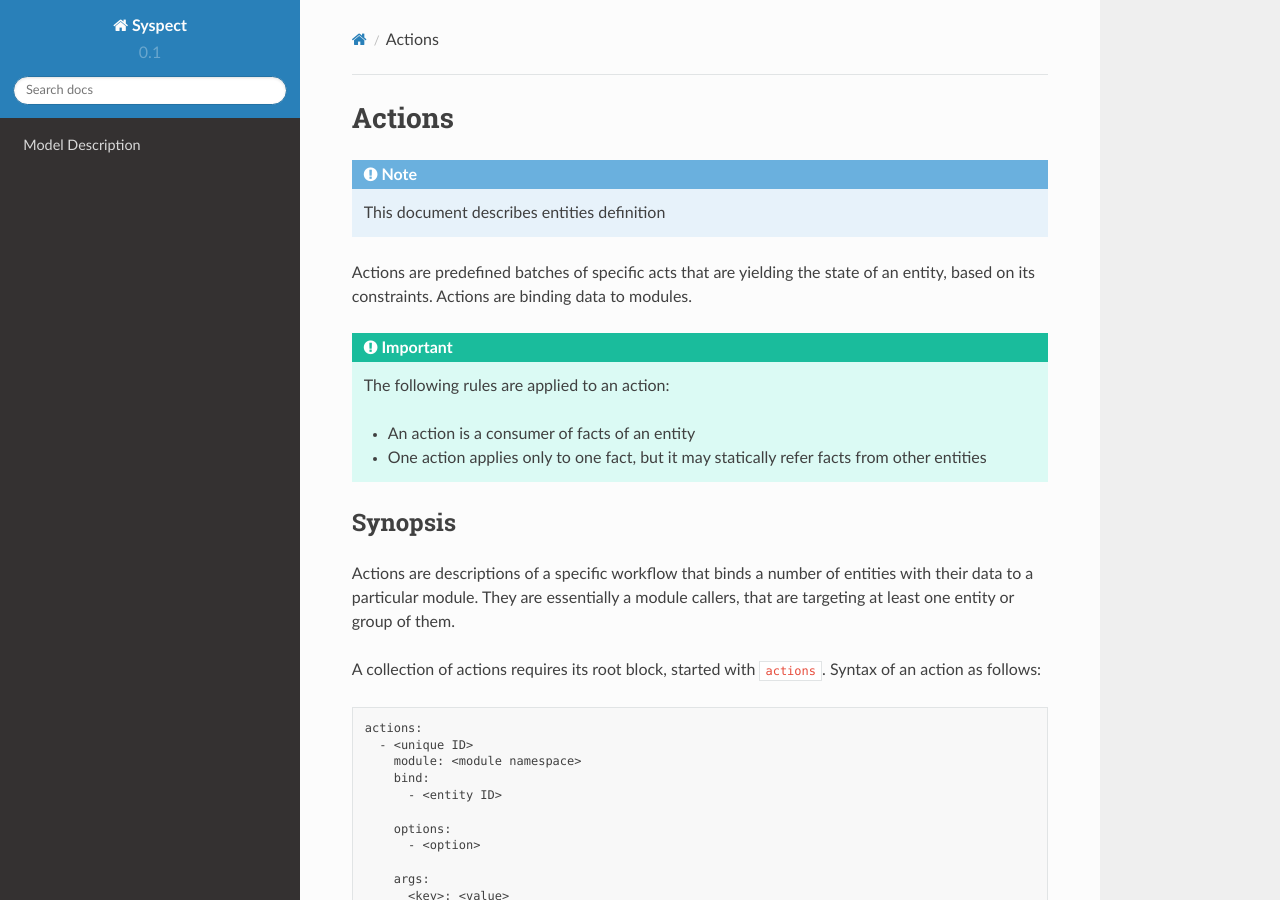
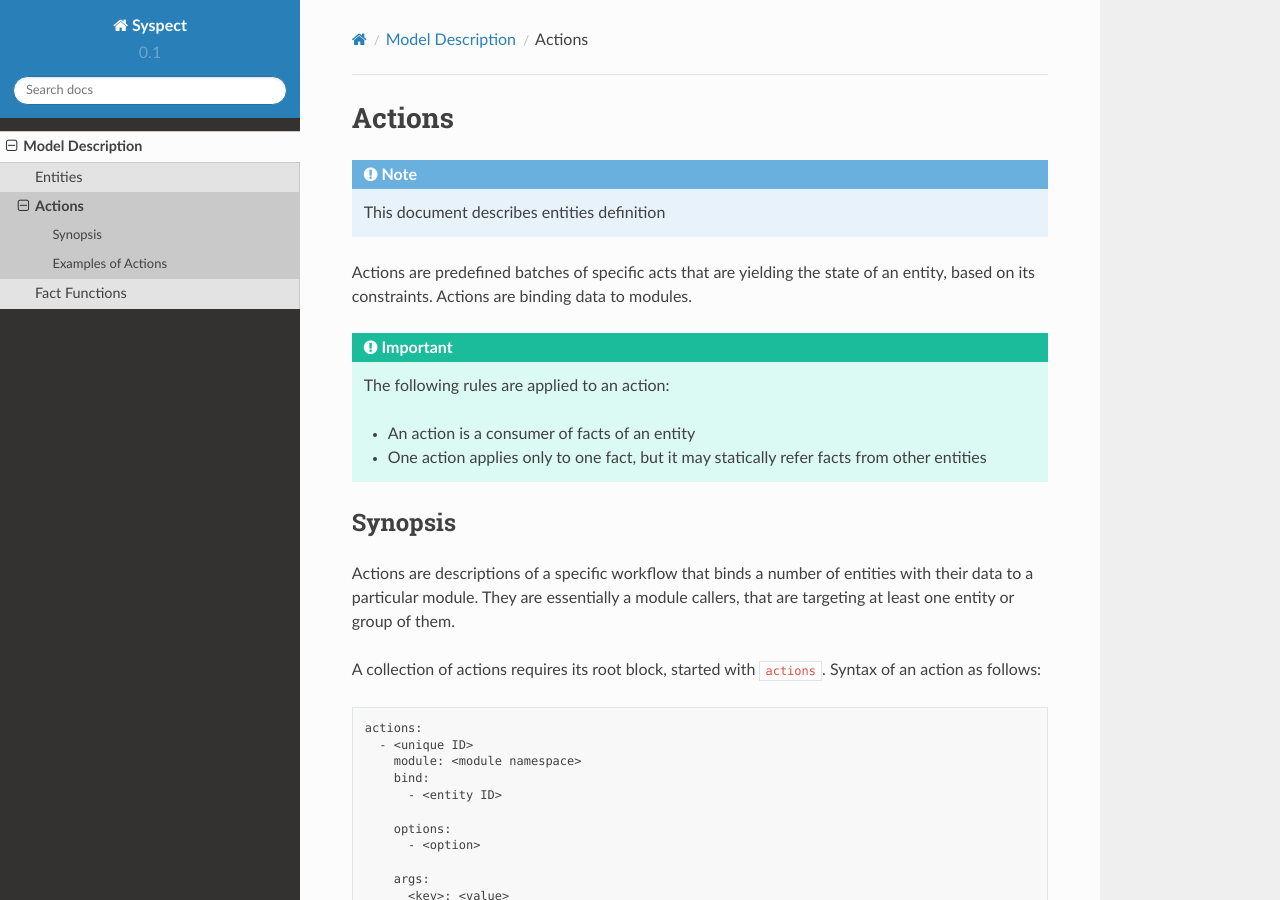
Before and after one commit to tinythings/sysinspect, a Sphinx documentation site: the page built from docs/modeldescr/actions.rst, in a window 1280 px wide and 900 px high. Built offline with Sphinx 7.4.7 and the Read the Docs theme 2.0.0, drawn with Linux system fonts in a browser that asks for light colours; pages that are not in the unit, such as notebooks, are missing from menus.

Commit message:
Update TOC

```diff
--- a/docs/modeldescr/overview.rst
+++ b/docs/modeldescr/overview.rst
@@ -13,3 +13,6 @@
    :maxdepth: 1
 
    entities
+   actions
+   constraints
+   functions
```
